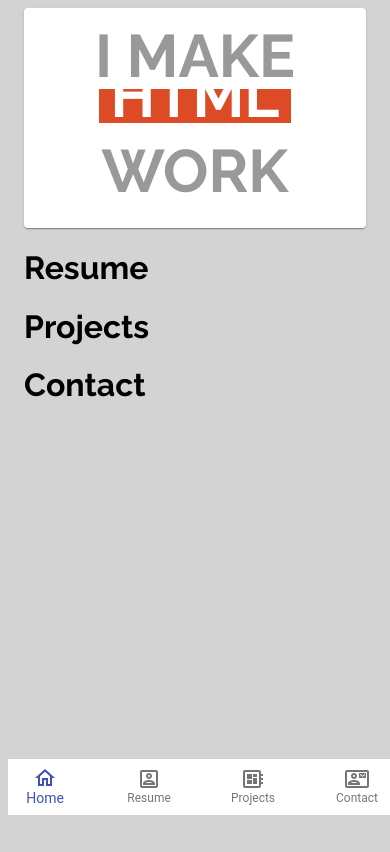
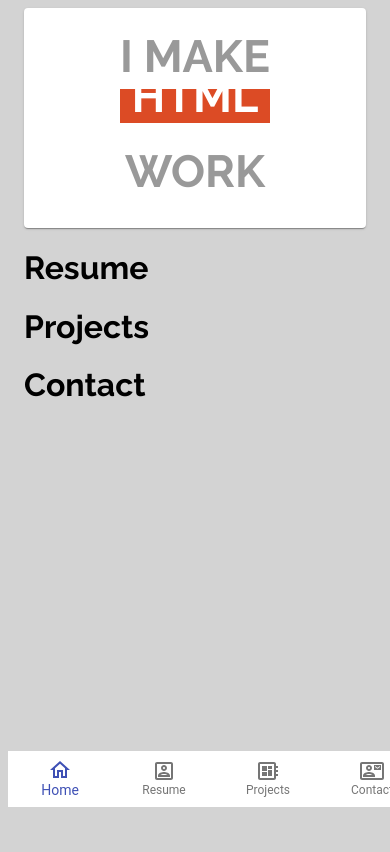
Before and after one commit to patplue/portfolio, a React (Create React App) app: page / in a window 390 px wide. Shown: the top 852 px of the page. Built offline with nearby package versions, Linux system fonts and the light colour scheme.

Commit message:
fixed the width of the navbar

```diff
--- a/src/App.css
+++ b/src/App.css
@@ -2,10 +2,10 @@ html {
   font-family: 'Raleway', sans-serif;
   background-color:lightgray;
   scroll-behavior: smooth;
-  height: 100vh;
+  margin: 0;
+  padding: 0;
+  max-width: 100%;
 }
 body {
-    min-height:100%;
-    position:relative;
-    padding-bottom:[footer-height]
+
 }
--- a/src/Components/Navigation/Navigation.css
+++ b/src/Components/Navigation/Navigation.css
@@ -5,7 +5,7 @@
 }
 
 .navigation{
-  width: 99vw;
+  width: 100%;
   position: sticky;
   top: 89vh;
 }
--- a/src/Components/WelcomeCard/WelcomeCard.css
+++ b/src/Components/WelcomeCard/WelcomeCard.css
@@ -93,3 +93,55 @@ p {
 .makework {
   margin: 10px 0px;
 }
+
+@media only screen and (max-width: 600px) {
+  #container {
+    color: #999;
+    text-transform: uppercase;
+    font-size: 45px;
+    line-height: 45px;
+    font-weight: bold;
+    width: 100%;
+    bottom: 45%;
+    display: block;
+    text-align: center;
+  }
+  @keyframes show {
+    0% {
+      margin-top: -425px;
+    }
+    5% {
+      margin-top: -375px;
+    }
+    15% {
+      margin-top: -375px;
+    }
+    25% {
+      margin-top: -280px;
+    }
+    35% {
+      margin-top: -280px;
+    }
+    45% {
+      margin-top: -185px;
+    }
+    55% {
+      margin-top: -185px;
+    }
+    65% {
+      margin-top: -90px;
+    }
+    75% {
+      margin-top: -90px;
+    }
+    85% {
+      margin-top: 0px;
+    }
+    95% {
+      margin-top: 0px;
+    }
+    100% {
+      margin-top: 40px;
+    }
+  }
+}
--- a/src/Components/WelcomeCard/WelcomeCard.js
+++ b/src/Components/WelcomeCard/WelcomeCard.js
@@ -25,7 +25,7 @@ const WelcomeCard = () => {
                 <div>Javascript</div>
               </div>
               <div>
-                <div>Ruby on Rails</div>
+                <div>RubyonRails</div>
               </div>
             </div>
             <div className="makework">Work</div>
```
